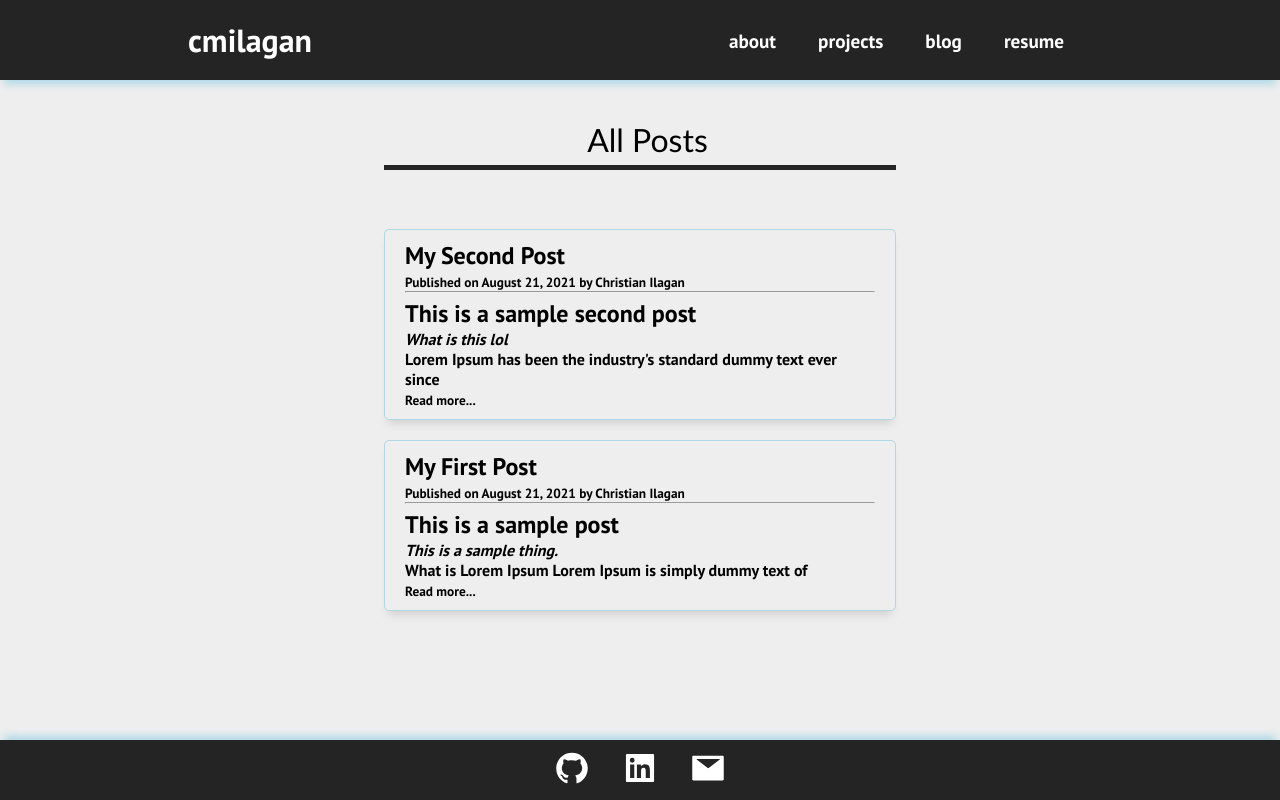
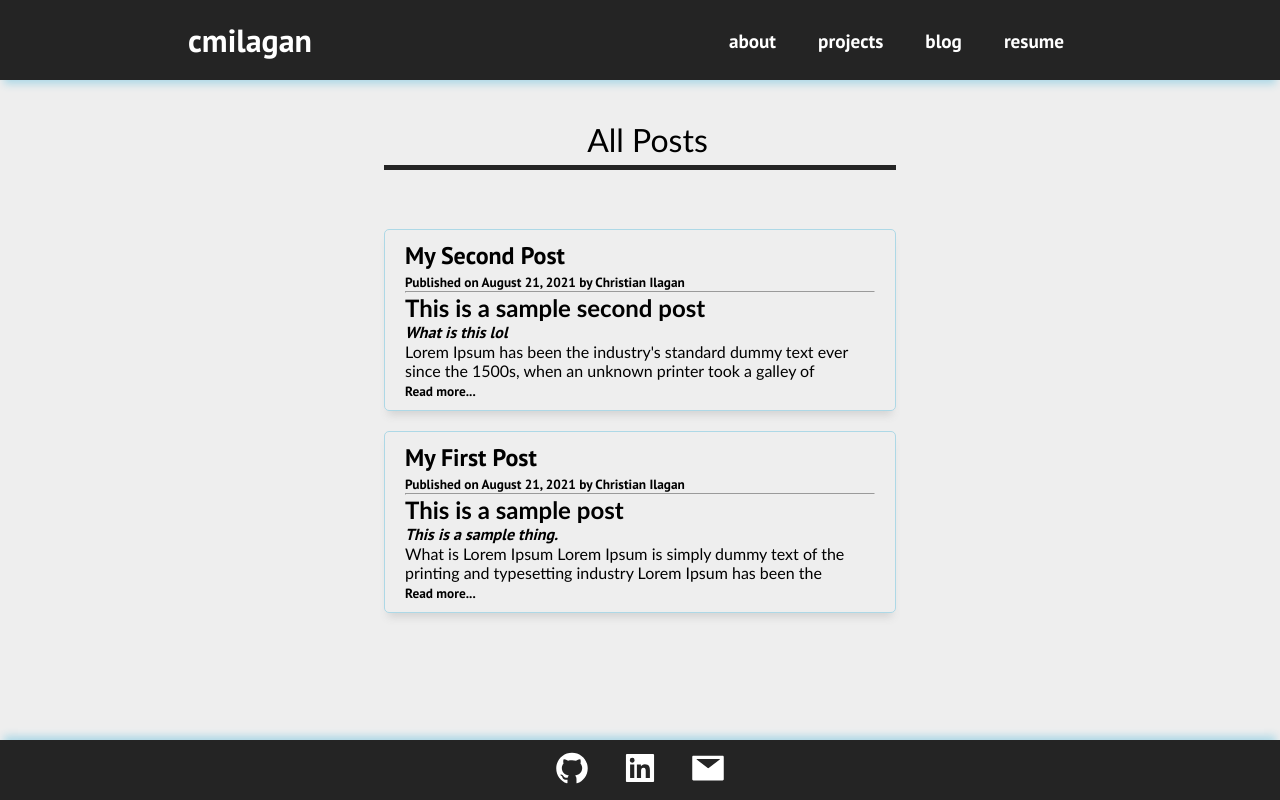
Before and after one commit to cmilagan/web, a React (Create React App) app: page /blog in a window 1280 px wide. Built offline with nearby package versions, Linux system fonts and the light colour scheme.

Commit message:
Styling fonts

```diff
--- a/src/components/reusables/PostList.css
+++ b/src/components/reusables/PostList.css
@@ -30,8 +30,19 @@
     transform: scale(0.98);
 }
 
-.content {
-    padding-top: 5px;
+.content i {
     font-weight: 100;
-    font-family: 'Franklin Gothic Medium', 'Arial Narrow', Arial, sans-serif;
+    font-family: 'Trebuchet MS', 'Lucida Sans Unicode', 'Lucida Grande', 'Lucida Sans', Arial, sans-serif;
 }
+
+.content h2 {
+    font-weight: 800;
+    font-style: normal;
+    font-family: 'Trebuchet MS', 'Lucida Sans Unicode', 'Lucida Grande', 'Lucida Sans', Arial, sans-serif;
+}
+
+.content p {
+    font-weight: 100;
+    font-style: normal;
+    font-family: 'Trebuchet MS', 'Lucida Sans Unicode', 'Lucida Grande', 'Lucida Sans', Arial, sans-serif;
+}
--- a/src/components/reusables/PostList.js
+++ b/src/components/reusables/PostList.js
@@ -7,7 +7,7 @@ import rehypeRaw from 'rehype-raw'
 
 const PostList = () => {
     const excerptList = postlist.map(post => {
-        return post.content.split(" ").slice(0, 20).join(" ")
+        return post.content.split(" ").slice(0, 30).join(" ")
     })
     return (
         <div className="postlist">
@@ -19,7 +19,9 @@ const PostList = () => {
                             <h2>{post.title}</h2>
                             <small>Published on {post.date} by {post.author}</small>
                             <hr />
-                            <ReactMarkdown className="content" children={excerptList[i]} rehypePlugins={[rehypeRaw]} escapeHtml={false}/>
+                            <p>
+                                <ReactMarkdown className="content" children={excerptList[i]} rehypePlugins={[rehypeRaw]} escapeHtml={false}/>
+                            </p>
                             <small>Read more...</small>
                         </div>
                     )
```
